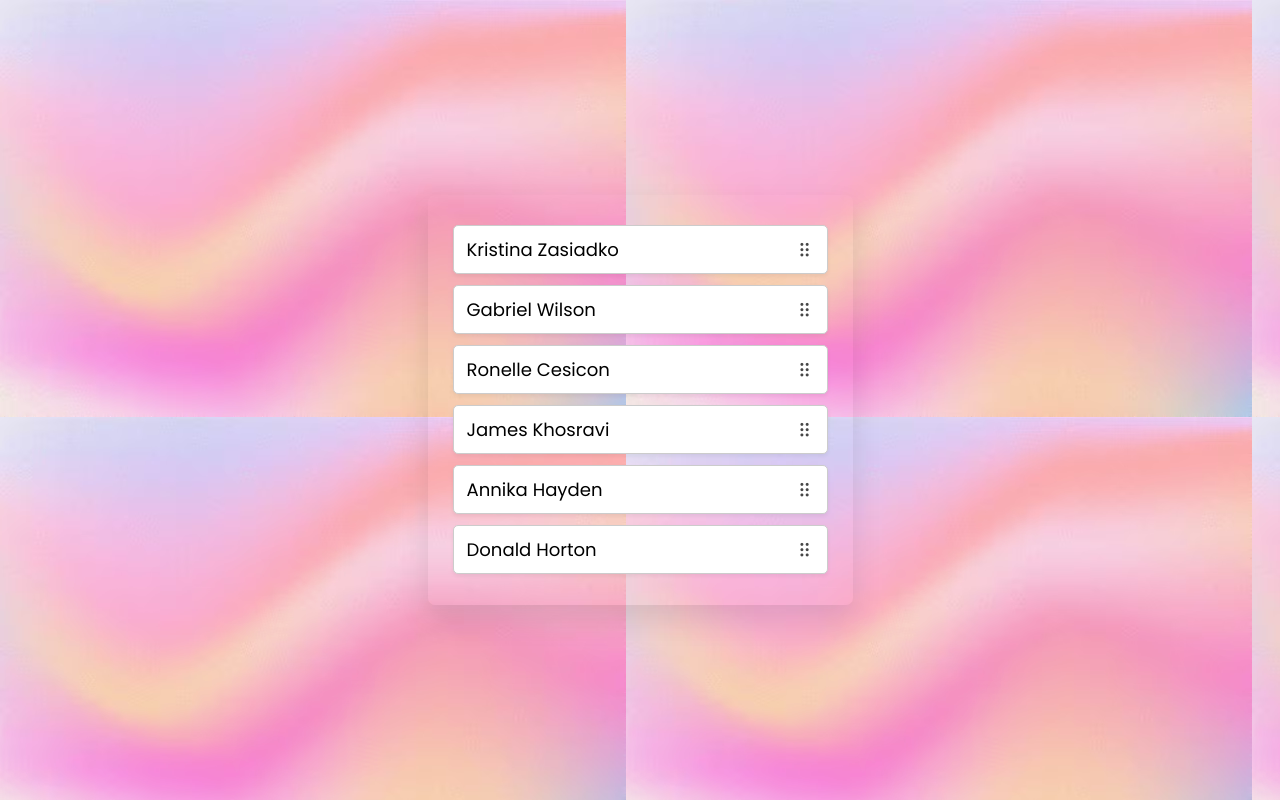
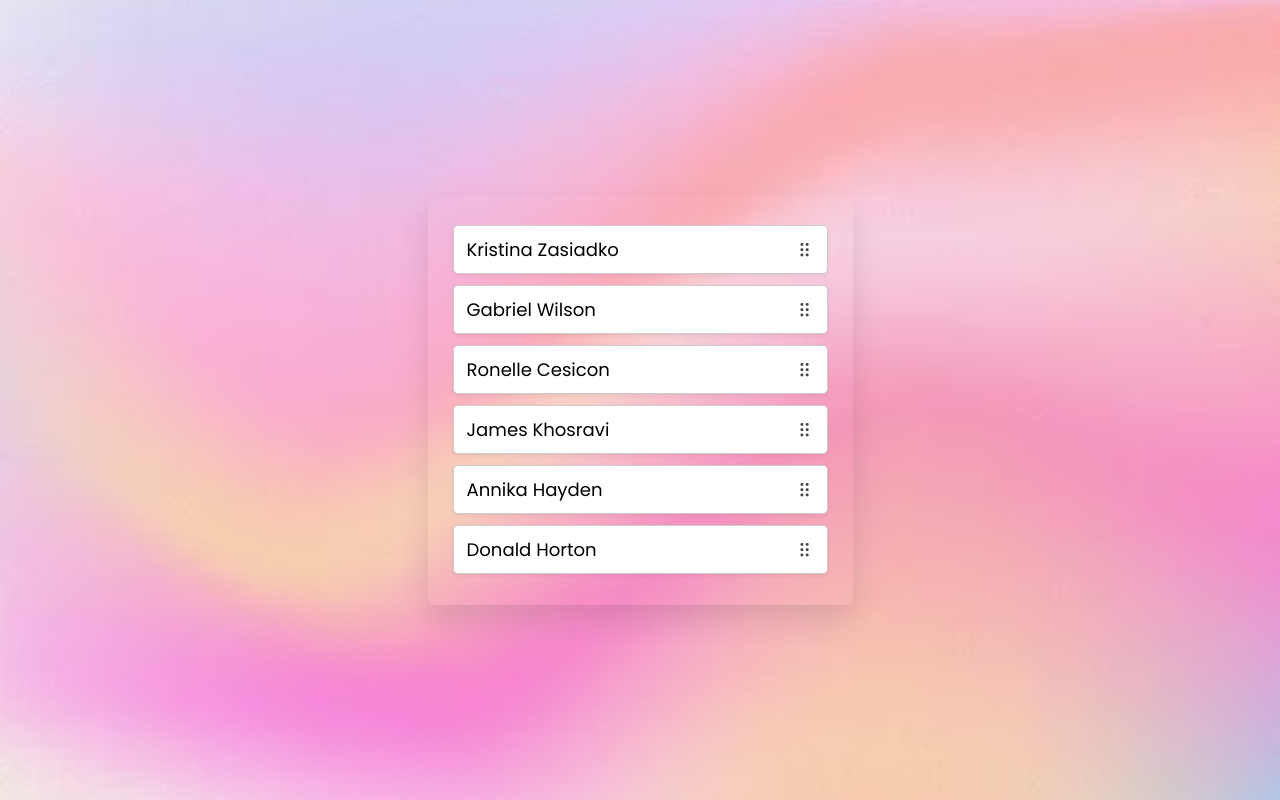
Before and after one commit to AmulyaMachhan/dragNDropSortableList, a plain HTML site: page index.html in a window 1280 px wide. Drawn offline with nearby package versions, Linux system fonts and the light colour scheme.

Commit message:
Fixed background bugs

```diff
--- a/style.css
+++ b/style.css
@@ -10,7 +10,8 @@ body {
   align-items: center;
   justify-content: center;
   min-height: 100vh;
-  background: url(./gradient-trendy-background_23-2150423332.jpg);
+  background: url(./gradient-trendy-background_23-2150423332.jpg) center no-repeat;
+  background-size: cover;
 }
 .sortable-list {
   width: 425px;
```
